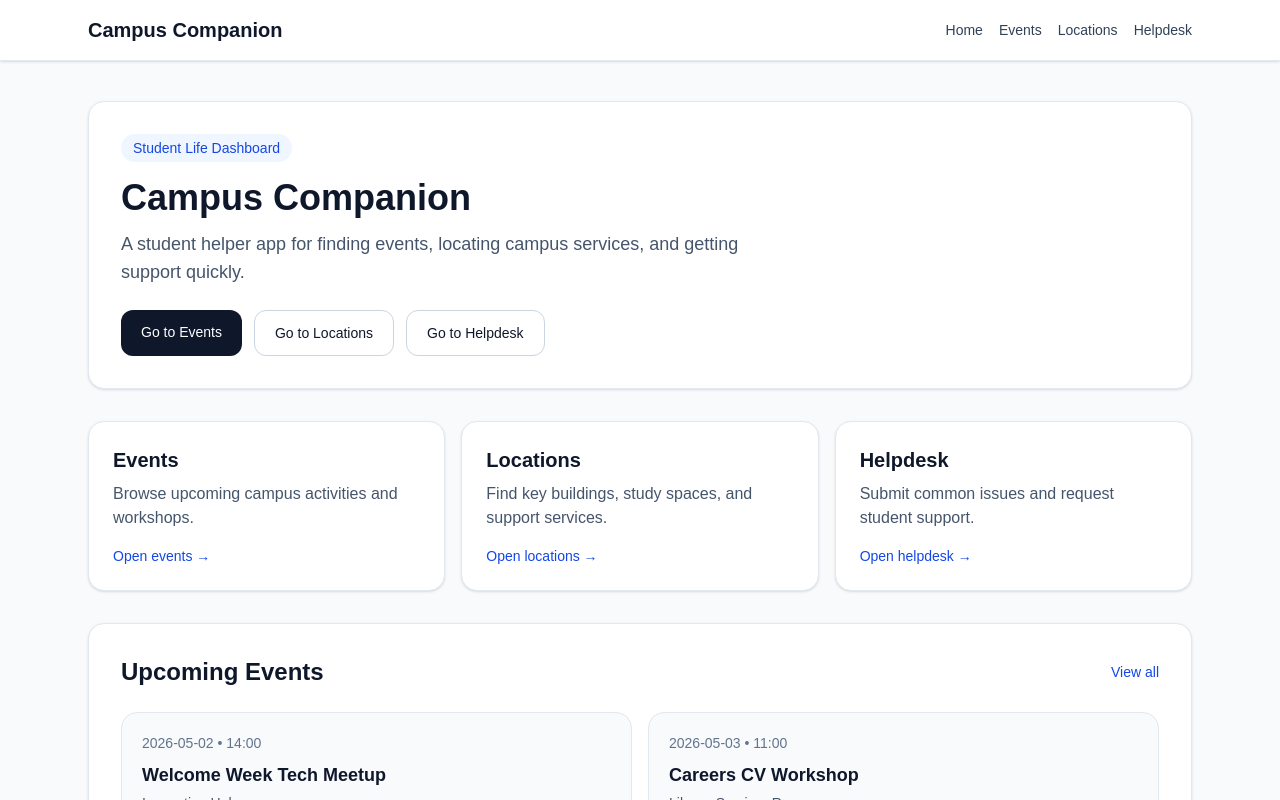
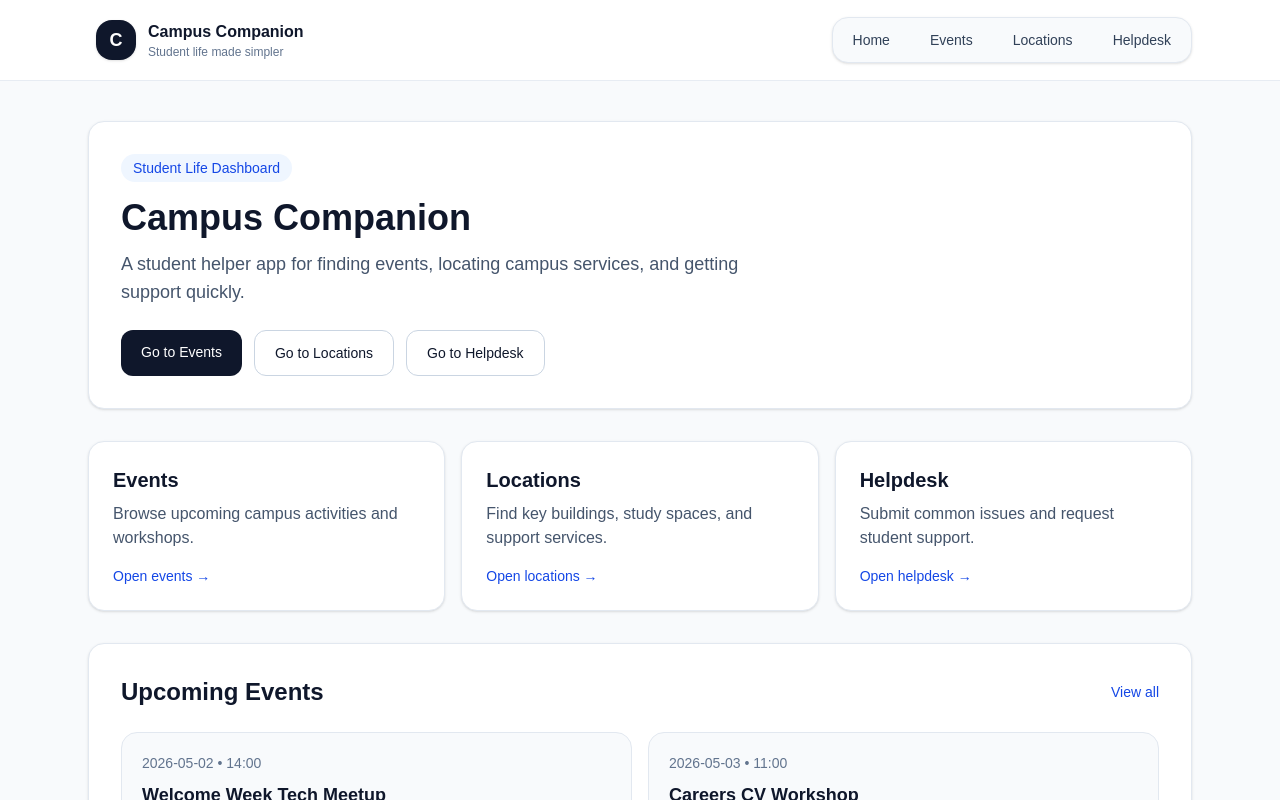
Before and after one commit to MiolesBlues/Campus_Companion, a Next.js app: page / in a window 1280 px wide. Shown: the top 800 px of the page. Built offline with nearby package versions, Linux system fonts and the light colour scheme.

Commit message:
improve navbar styling and visual consistency

```diff
--- a/src/app/layout.tsx
+++ b/src/app/layout.tsx
@@ -6,6 +6,13 @@ export const metadata: Metadata = {
   title: "Campus Companion",
   description: "A web app to help students navigate campus life.",
 };
+
+const navLinks = [
+  { href: "/", label: "Home" },
+  { href: "/events", label: "Events" },
+  { href: "/locations", label: "Locations" },
+  { href: "/helpdesk", label: "Helpdesk" },
+];
 
 export default function RootLayout({
   children,
@@ -22,34 +29,35 @@ export default function RootLayout({
           Skip to content
         </a>
 
-        <header className="border-b border-slate-200 bg-white shadow-sm">
+        <header className="sticky top-0 z-40 border-b border-slate-200/80 bg-white/90 backdrop-blur-md">
           <nav className="mx-auto flex max-w-6xl items-center justify-between px-6 py-4">
-            <Link href="/" className="text-xl font-bold text-slate-900">
-              Campus Companion
+            <Link
+              href="/"
+              className="flex items-center gap-3 rounded-xl px-2 py-1 transition hover:bg-slate-100"
+            >
+              <div className="flex h-10 w-10 items-center justify-center rounded-2xl bg-slate-900 text-lg font-bold text-white shadow-sm">
+                C
+              </div>
+              <div className="leading-tight">
+                <p className="text-base font-semibold text-slate-900">
+                  Campus Companion
+                </p>
+                <p className="text-xs text-slate-500">
+                  Student life made simpler
+                </p>
+              </div>
             </Link>
 
-            <div className="flex gap-4 text-sm font-medium">
-              <Link href="/" className="text-slate-700 hover:text-slate-900">
-                Home
-              </Link>
-              <Link
-                href="/events"
-                className="text-slate-700 hover:text-slate-900"
-              >
-                Events
-              </Link>
-              <Link
-                href="/locations"
-                className="text-slate-700 hover:text-slate-900"
-              >
-                Locations
-              </Link>
-              <Link
-                href="/helpdesk"
-                className="text-slate-700 hover:text-slate-900"
-              >
-                Helpdesk
-              </Link>
+            <div className="flex items-center gap-2 rounded-2xl border border-slate-200 bg-slate-50 p-1 shadow-sm">
+              {navLinks.map((link) => (
+                <Link
+                  key={link.href}
+                  href={link.href}
+                  className="rounded-xl px-4 py-2 text-sm font-medium text-slate-700 transition hover:bg-white hover:text-slate-900 hover:shadow-sm focus:outline-none focus:ring-2 focus:ring-blue-300"
+                >
+                  {link.label}
+                </Link>
+              ))}
             </div>
           </nav>
         </header>
```
